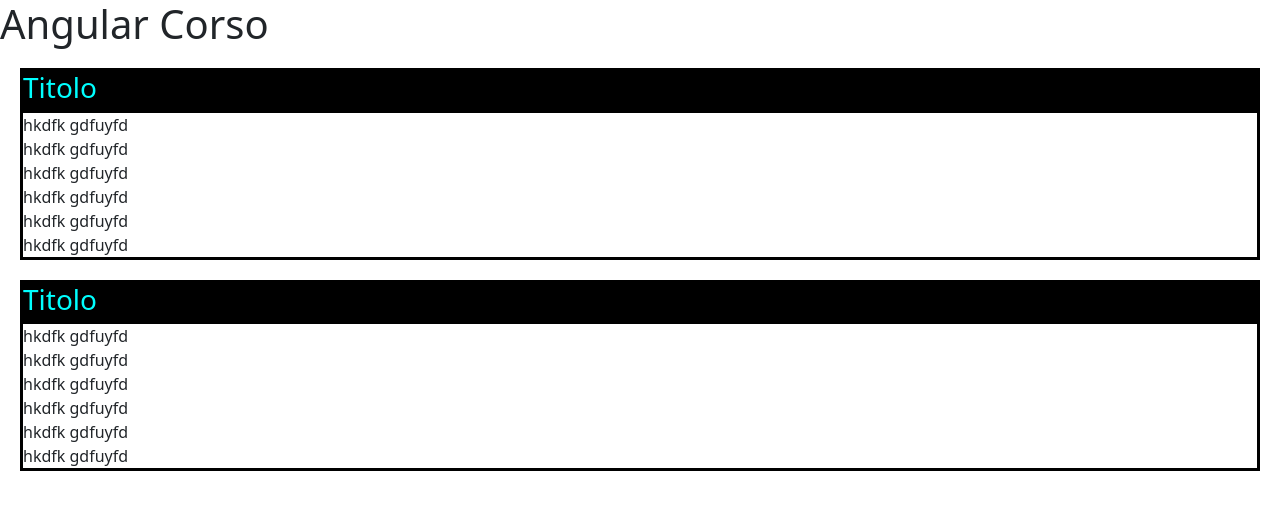
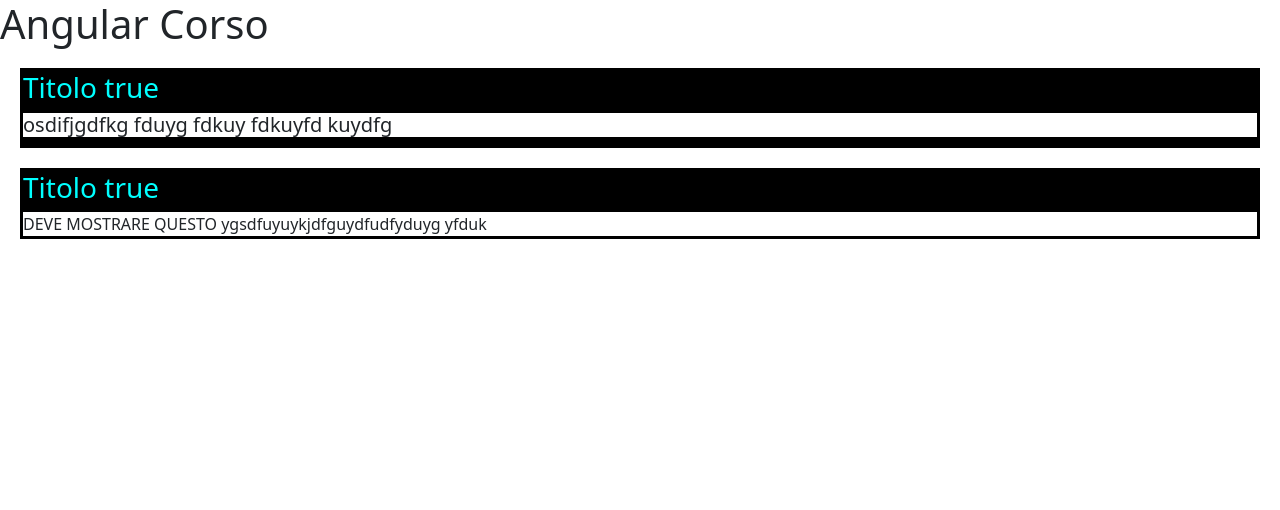
Before and after one commit to ironmanromeo/angular-corso, an Angular app: page / in a window 1280 px wide. Shown: the top 510 px of the page. Built offline with nearby package versions, Linux system fonts and the light colour scheme.

Commit message:
Lezione 5 - Accordion quasi finito

```diff
--- a/src/app/accordion/accordion.component.html
+++ b/src/app/accordion/accordion.component.html
@@ -5,8 +5,8 @@
     backgroundColor:'black',
     margin:'20px'
 }">
-    <h3 style="color:aqua">Titolo</h3>
-    <div style="background-color:white">
-        hkdfk gdfuyfd <br>hkdfk gdfuyfd <br>hkdfk gdfuyfd <br>hkdfk gdfuyfd <br>hkdfk gdfuyfd <br>hkdfk gdfuyfd <br>
+    <h3 (click)="onPremutoTitolo()" style="color:aqua">Titolo {{ aperto }} </h3>
+    <div *ngIf="aperto" style="background-color:white">
+        <ng-content></ng-content>
     </div>
 </div>
--- a/src/app/accordion/accordion.component.ts
+++ b/src/app/accordion/accordion.component.ts
@@ -5,11 +5,15 @@ import { Component, OnInit } from '@angular/core';
   templateUrl: './accordion.component.html',
   styleUrls: ['./accordion.component.css']
 })
-export class AccordionComponent implements OnInit {
+export class AccordionComponent {
+
+  aperto = true
 
   constructor() { }
 
-  ngOnInit(): void {
+  onPremutoTitolo() {
+    this.aperto = !this.aperto
   }
 
+
 }
--- a/src/app/app.component.html
+++ b/src/app/app.component.html
@@ -1,9 +1,11 @@
 <h1>Angular Corso</h1>
 
 <app-accordion titolo="Pippo">
-    ygsdfuyuykdfg kfduyg yfduk
+    <div>
+        <h5>osdifjgdfkg fduyg fdkuy fdkuyfd kuydfg </h5>
+    </div>
 </app-accordion>
 
 <app-accordion titolo="Pluto">
-    ygsdfuyuykjdfguydfudfyduyg yfduk
+    DEVE MOSTRARE QUESTO ygsdfuyuykjdfguydfudfyduyg yfduk
 </app-accordion>
```
